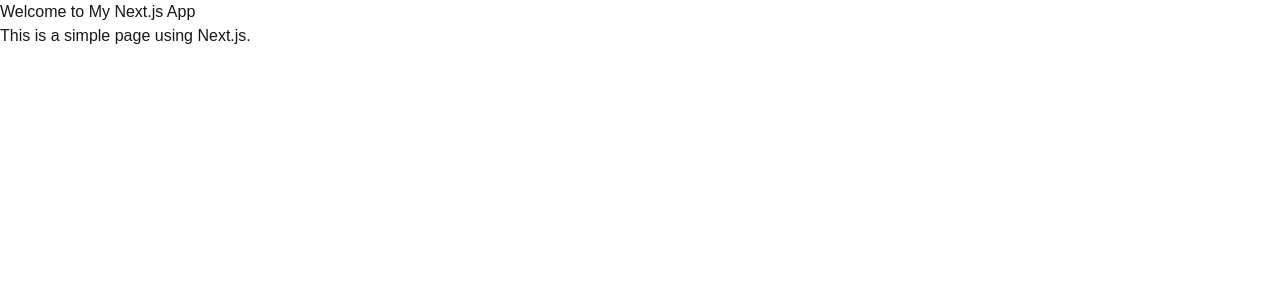
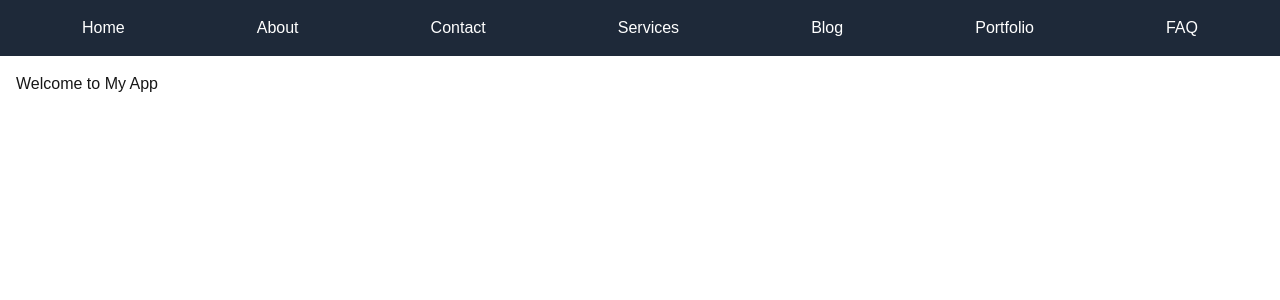
Before and after one commit to mdsamiulislam54/Next.js-Explorer-, a Next.js app: page / in a window 1280 px wide. Shown: the top 300 px of the page. Built offline with nearby package versions, Linux system fonts and the light colour scheme.

Commit message:
basic layout setup

```diff
--- /dev/null
+++ b/src/app/about/page.jsx
@@ -0,0 +1,9 @@
+import React from 'react'
+
+const page = () => {
+  return (
+    <div>this is about page</div>
+  )
+}
+
+export default page
--- /dev/null
+++ b/src/app/components/Navbar/Navbar.jsx
@@ -0,0 +1,20 @@
+import Link from 'next/link'
+import React from 'react'
+
+const Navbar = () => {
+  return (
+    <div>
+        <ul className="flex justify-around bg-gray-800 text-white p-4">
+            <Link href="/">Home</Link>
+            <Link href="/about">About</Link>
+            <Link href="/contact">Contact</Link>
+            <Link href="/services">Services</Link>
+            <Link href="/blog">Blog</Link>
+            <Link href="/portfolio">Portfolio</Link>
+            <Link href="/faq">FAQ</Link>
+        </ul>
+    </div>
+  )
+}
+
+export default Navbar
--- a/src/app/layout.js
+++ b/src/app/layout.js
@@ -1,5 +1,6 @@
 import { Geist, Geist_Mono } from "next/font/google";
 import "./globals.css";
+import Navbar from "./components/Navbar/Navbar";
 
 const geistSans = Geist({
   variable: "--font-geist-sans",
@@ -22,7 +23,10 @@
       <body
         className={`${geistSans.variable} ${geistMono.variable} antialiased`}
       >
-        {children}
+        <Navbar/>
+       <main>
+         {children}
+       </main>
       </body>
     </html>
   );
--- a/src/app/page.js
+++ b/src/app/page.js
@@ -1,10 +1,8 @@
-
 
 export default function Home() {
   return (
-  <div>
-    <h1>Welcome to My Next.js App</h1>
-    <p>This is a simple page using Next.js.</p>
+  <div className="container mx-auto p-4">
+    <h1>Welcome to My App</h1>
   </div>
   );
 }
```
